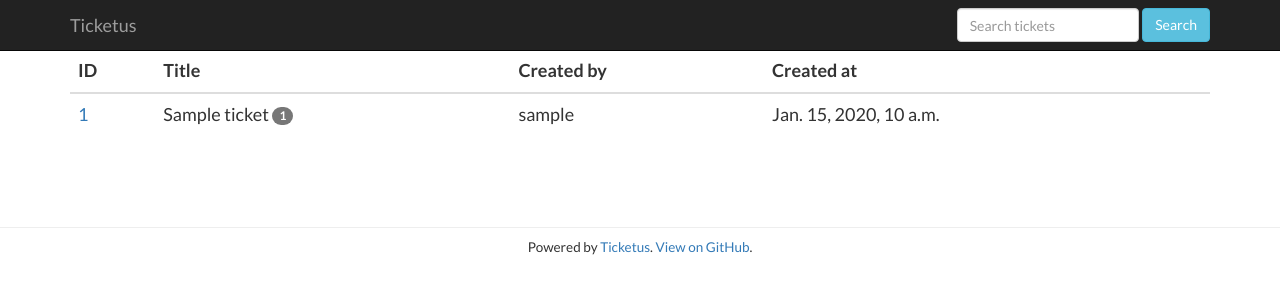
After one commit to sjkingo/ticketus, a Django app: page /ticket/ in a window 1280 px wide. The commit adds this page. Shown: the top 300 px of the page. Run offline with Django 3.2, Linux system fonts and the light colour scheme; tables that the repository leaves empty hold one stand-in row (values such as "Sample post"); parts of the project's set-up code (start-up, migrations or seed data) failed here and were passed over; some libraries are stand-ins or nearby versions.

Commit message:
Add ticket list page, remove optional UI component

```diff
--- a/ticketus/core/models.py
+++ b/ticketus/core/models.py
@@ -1,4 +1,5 @@
 from django.contrib.auth.models import User
+from django.core.urlresolvers import reverse
 from django.db import models
 
 class Ticket(models.Model):
@@ -17,6 +18,9 @@ class Ticket(models.Model):
     def __repr__(self):
         return '<Ticket \'{}\'>'.format(self.title)
 
+    def get_absolute_url(self):
+        return reverse('ticket', args=[self.id])
+
 class Comment(models.Model):
     ticket = models.ForeignKey(Ticket)
     commenter = models.ForeignKey(User)
@@ -34,3 +38,6 @@ class Comment(models.Model):
 
     def __repr__(self):
         return '<{}>'.format(str(self))
+
+    def get_absolute_url(self):
+        return self.ticket.get_absolute_url() + '#comment-' + self.id
--- a/ticketus/ui/static/ticket.css
+++ b/ticketus/ui/static/ticket.css
@@ -28,3 +28,7 @@
 .border-left {
     border-left: 1px solid #eee;
 }
+
+.hover {
+    cursor: pointer;
+}
--- a/ticketus/ui/templates/base.html
+++ b/ticketus/ui/templates/base.html
@@ -22,10 +22,6 @@
     <script src="//oss.maxcdn.com/html5shiv/3.7.2/html5shiv.min.js"></script>
     <script src="//oss.maxcdn.com/respond/1.4.2/respond.min.js"></script>
     <![endif]-->
-
-    <script src="//ajax.googleapis.com/ajax/libs/jquery/2.1.3/jquery.min.js" async></script>
-    <script src="//maxcdn.bootstrapcdn.com/bootstrap/3.3.1/js/bootstrap.min.js" async></script>
-    {% block extra_js %}{% endblock %}
 </head>
 
 <body>
@@ -51,6 +47,10 @@
             </div>
         </div>
     </footer>
+
+    <script src="//ajax.googleapis.com/ajax/libs/jquery/2.1.3/jquery.min.js"></script>
+    <script src="//maxcdn.bootstrapcdn.com/bootstrap/3.3.1/js/bootstrap.min.js"></script>
+    {% block extra_js %}{% endblock %}
 </body>
 
 </html>
--- /dev/null
+++ b/ticketus/ui/templates/ui/ticket_list.html
@@ -0,0 +1,45 @@
+{% extends "base.html" %}
+
+{% load staticfiles %}
+
+{% block extra_css %}
+<link href="{% static "ticket.css" %}" rel="stylesheet">
+{% endblock %}
+
+{% block extra_js %}
+<script>
+$(document).ready(function() {
+    $('table#tickets tr').click(function() {
+        window.location = $(this).find('a').attr('href');
+    }).hover( function() {
+        $(this).toggleClass('hover');
+    });
+});
+</script>
+{% endblock %}
+
+{% block jumbotron_wrapper %}
+{% endblock %}
+
+{% block body %}
+
+<table class="table table-hover" id="tickets">
+    <thead>
+        <th>ID</th>
+        <th>Title</th>
+        <th>Created by</th>
+        <th>Created at</th>
+    </thead>
+    <tbody>
+    {% for ticket in tickets %}
+        <tr>
+            <td><a href="{{ ticket.get_absolute_url }}">{{ ticket.id }}</a></td>
+            <td>{{ ticket.title }} <span class="badge">{{ ticket.comment_set.count }}</span></td>
+            <td>{{ ticket.requester }}</td>
+            <td>{{ ticket.created_datetime }}</td>
+        </tr>
+    {% endfor %}
+    </tbody>
+</table>
+
+{% endblock %}
--- a/ticketus/ui/templates/ui/ticket_page.html
+++ b/ticketus/ui/templates/ui/ticket_page.html
@@ -30,7 +30,7 @@
         {% include "connecter_border.html" %}
         {% for comment in ticket.comment_set.all %}
             <div class="row">
-                <div class="comment-box">
+                <div class="comment-box" id="comment-{{ comment.id }}">
                     <div class="meta">Comment {{ forloop.counter }}: by {{ comment.commenter }} at {{ comment.created_datetime }}{% if comment.updated_datetime %} (edited at {{ comment.updated_datetime }}){% endif %}</div>
                     {{ comment.text }}
                 </div>
--- a/ticketus/ui/urls.py
+++ b/ticketus/ui/urls.py
@@ -1,5 +1,6 @@
 from django.conf.urls import patterns, url
 
 urlpatterns = patterns('ticketus.ui.views',
+    url(r'^$', 'ticket_list', name='ticket_list'),
     url(r'^(?P<ticket_id>\d+)/$', 'ticket_page', name='ticket'),
 )
--- a/ticketus/ui/views.py
+++ b/ticketus/ui/views.py
@@ -1,6 +1,11 @@
 from django.shortcuts import get_object_or_404, render
 
 from ticketus.core.models import Ticket
+
+def ticket_list(request, template='ui/ticket_list.html'):
+    tickets = Ticket.objects.all()
+    context = {'tickets': tickets}
+    return render(request, template, context)
 
 def ticket_page(request, ticket_id, template='ui/ticket_page.html'):
     ticket = get_object_or_404(Ticket, id=ticket_id)
```
Also changed, not shown: ticketus/settings.py (+1 -7 lines).
